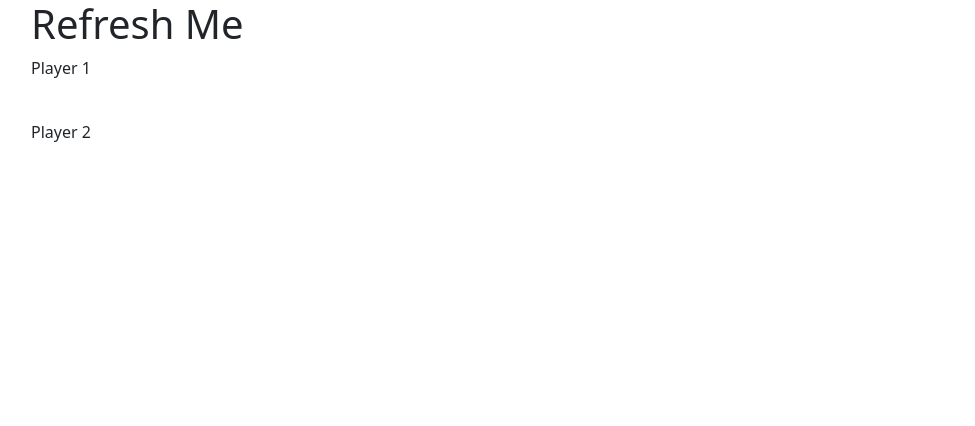
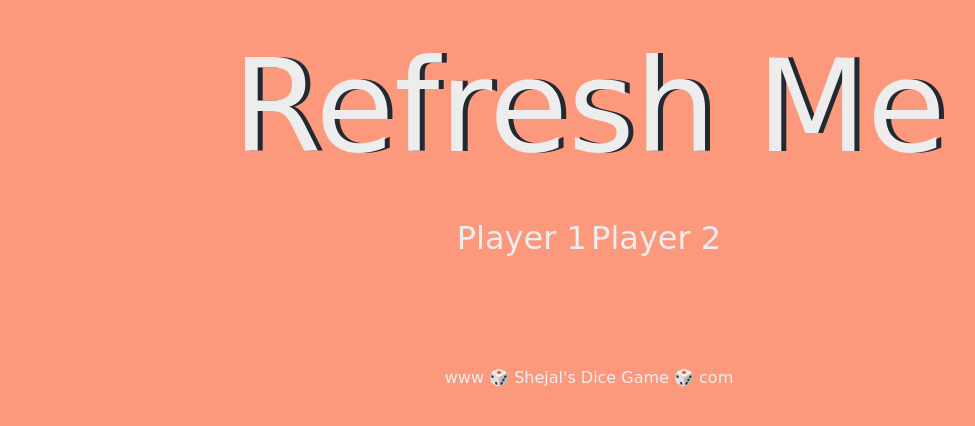
Before and after one commit to shekush/DiceGame, a plain HTML site: page index.html in a window 1280 px wide. Shown: the whole page, without its empty margins (51-1026 px from the left). Drawn offline with nearby package versions, Linux system fonts and the light colour scheme; a web font is replaced by a local one.

Commit message:
Added Footer and some CSS Styles

```diff
--- a/CSS/styles.css
+++ b/CSS/styles.css
@@ -0,0 +1,41 @@
+.container {
+    width: 70%;
+    margin: auto;
+    text-align: center;
+  }
+
+  .dice {
+    text-align: center;
+    display: inline-block;
+
+  }
+
+  body {
+    background-color: #FC997C;
+  }
+
+  h1 {
+    margin: 30px;
+    font-family: 'Fuzzy Bubbles', cursive;
+    text-shadow: 5px 0 #232931;
+    font-size: 8rem;
+    color: #EDEDED;
+  }
+
+  p {
+    font-size: 2rem;
+    color: #EDEDED;
+    font-family: 'Indie Flower', cursive;
+  }
+
+  img {
+    width: 80%;
+  }
+
+  footer {
+    margin-top: 5%;
+    color: #EEEEEE;
+    text-align: center;
+    font-family: 'Indie Flower', cursive;
+
+  }
--- a/index.html
+++ b/index.html
@@ -10,9 +10,12 @@
     <link href="https://cdn.jsdelivr.net/npm/bootstrap@5.1.3/dist/css/bootstrap.min.css" rel="stylesheet"
         integrity="sha384-1BmE4kWBq78iYhFldvKuhfTAU6auU8tT94WrHftjDbrCEXSU1oBoqyl2QvZ6jIW3" crossorigin="anonymous">
     <link rel="stylesheet" href="CSS/styles.css">
-    <link href="https://fonts.googleapis.com/css?family=Indie+Flower|Lobster" rel="stylesheet">
+    <link rel="preconnect" href="https://fonts.googleapis.com">
+    <link rel="preconnect" href="https://fonts.gstatic.com" crossorigin>
+    <link href="https://fonts.googleapis.com/css2?family=Fuzzy+Bubbles:wght@700&display=swap" rel="stylesheet">
     <title>The Dice Game</title>
 </head>
+
 <body>
 
     <div class="container">
@@ -35,5 +38,8 @@
     crossorigin="anonymous"></script>
 <script src="JS/app.js"></script>
 </body>
+<footer>
+    www 🎲 Shejal's Dice Game 🎲 com
+</footer>
 
 </html>
```
